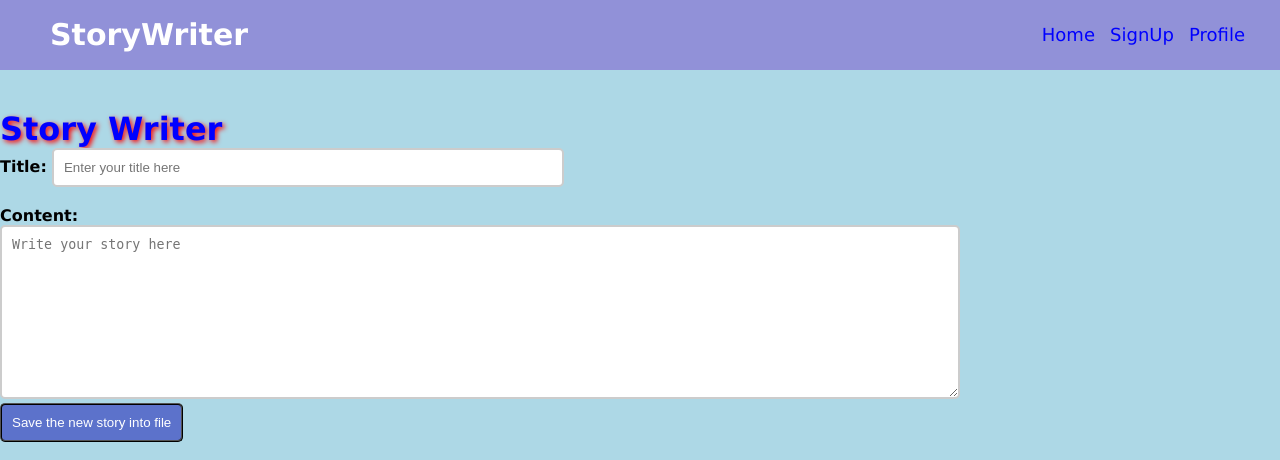
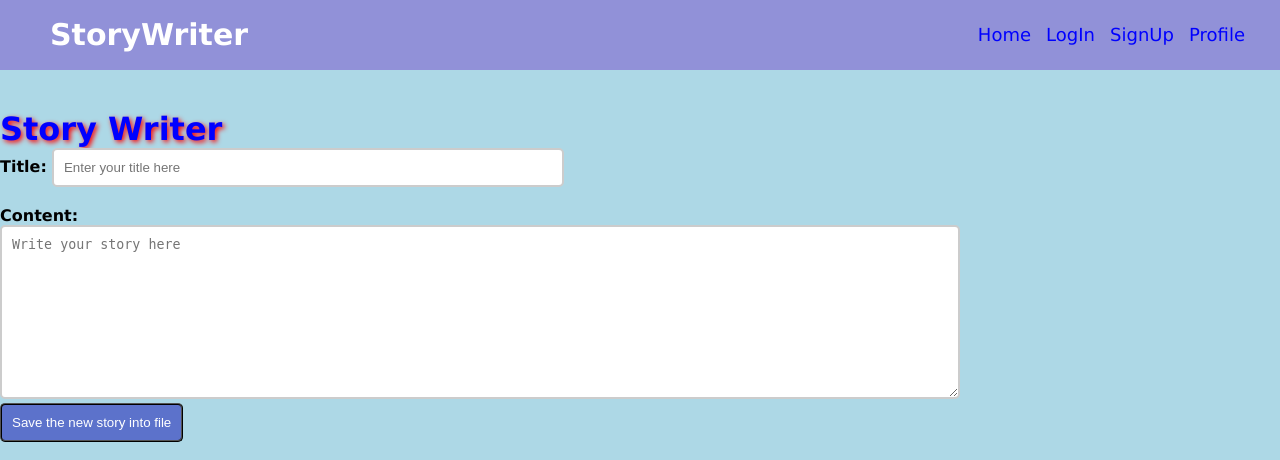
Before and after one commit to DavidTing123/GitExercise-Storywriter-G12, a Flask app: page / in a window 1280 px wide. Shown: the top 460 px of the page. Run offline with Flask 3, Linux system fonts and the light colour scheme.

Commit message:
added a login nav bar

```diff
--- a/StoryApp/templates/nav.html
+++ b/StoryApp/templates/nav.html
@@ -13,6 +13,7 @@
                 <li><a href="/logout">Logout</a></li>
             {% else %}
                 <li><a href="/">Home</a></li>
+                <li><a href="/login">LogIn</a></li>
                 <li><a href="/signup">SignUp</a></li>
                 <li><a href="/profile">Profile</a></li>
 
```
